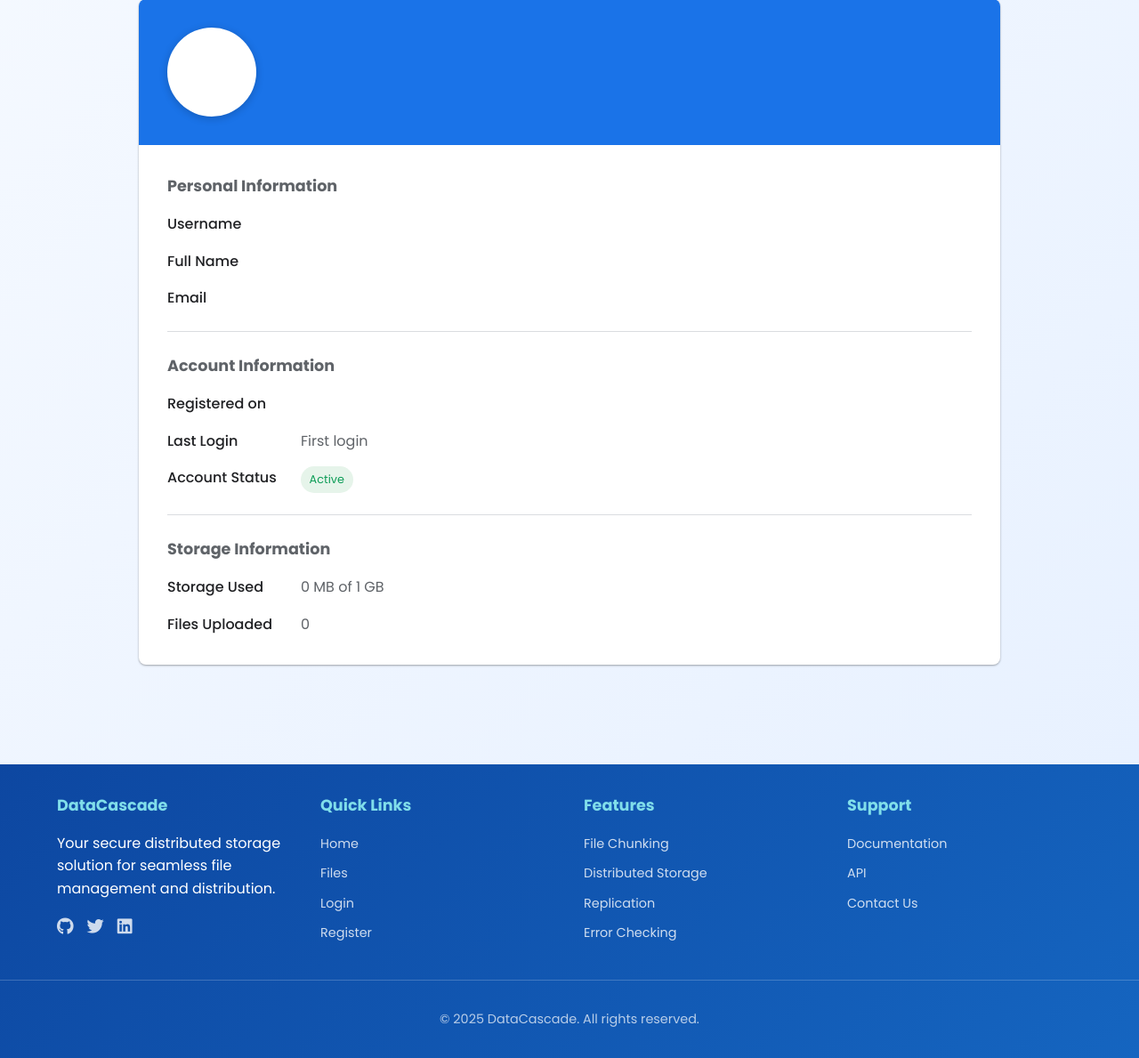
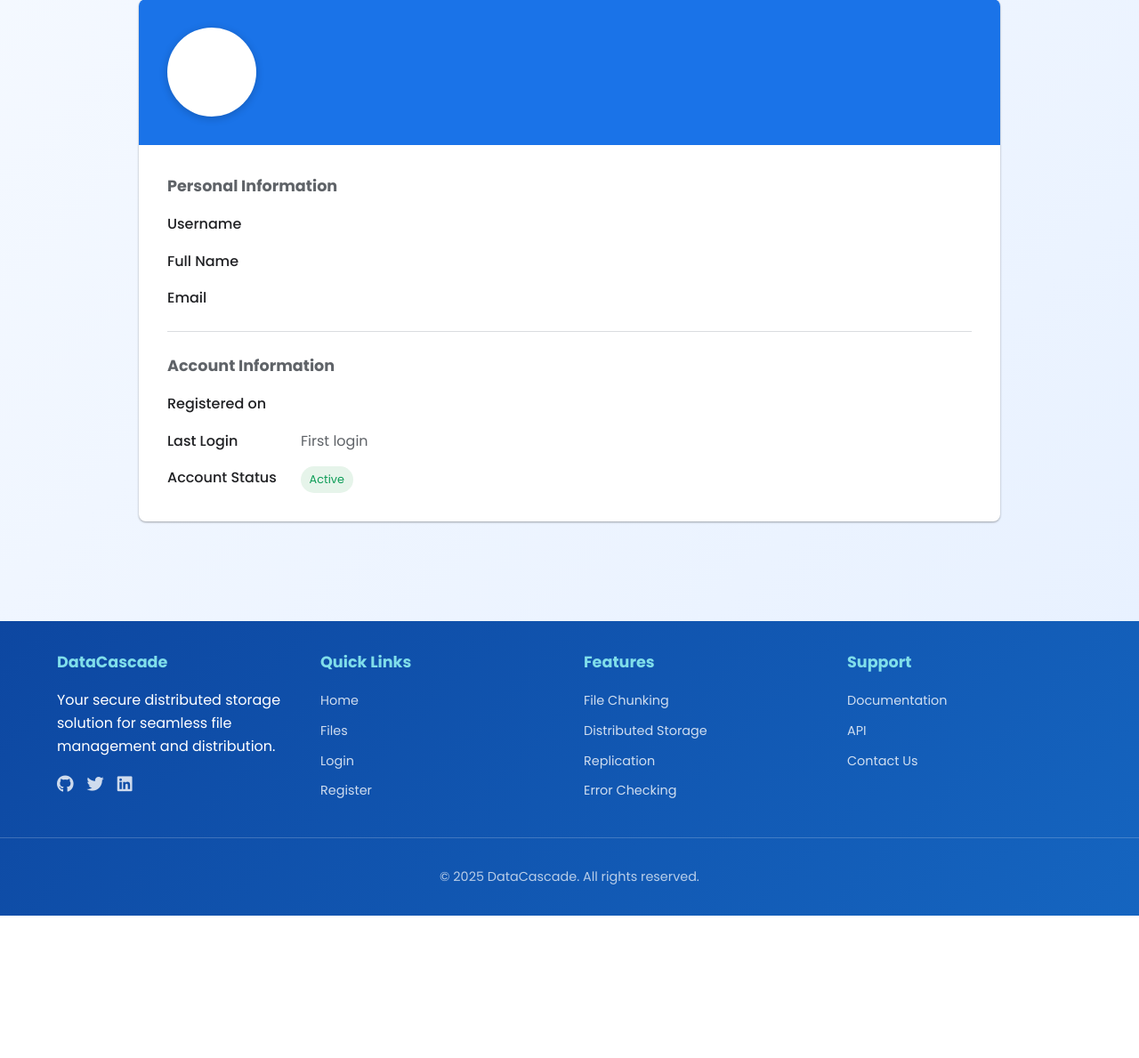
Before and after one commit to Parth-Parakhiya/DataCascade, a Django app: page /profile/ in a window 1280 px wide. Shown: the part 148-1337 px from the top of the page at 89% size. After the commit the page ends 1177 px from the top, so only its background shows below. Run offline with Django 5.2, Linux system fonts and the light colour scheme.

Commit message:
chnages in profile

```diff
--- a/storage_app/templates/profile.html
+++ b/storage_app/templates/profile.html
@@ -72,7 +72,7 @@
             {% endif %}
 
             <!-- You can add storage usage information or other metrics -->
-            <div class="info-group">
+            <!-- <div class="info-group">
                 <h3>Storage Information</h3>
                 <div class="info-row">
                     <div class="info-label">Storage Used</div>
@@ -82,7 +82,7 @@
                     <div class="info-label">Files Uploaded</div>
                     <div class="info-value">0</div>
                 </div>
-            </div>
+            </div> -->
         </div>
     </div>
 </div>
```
